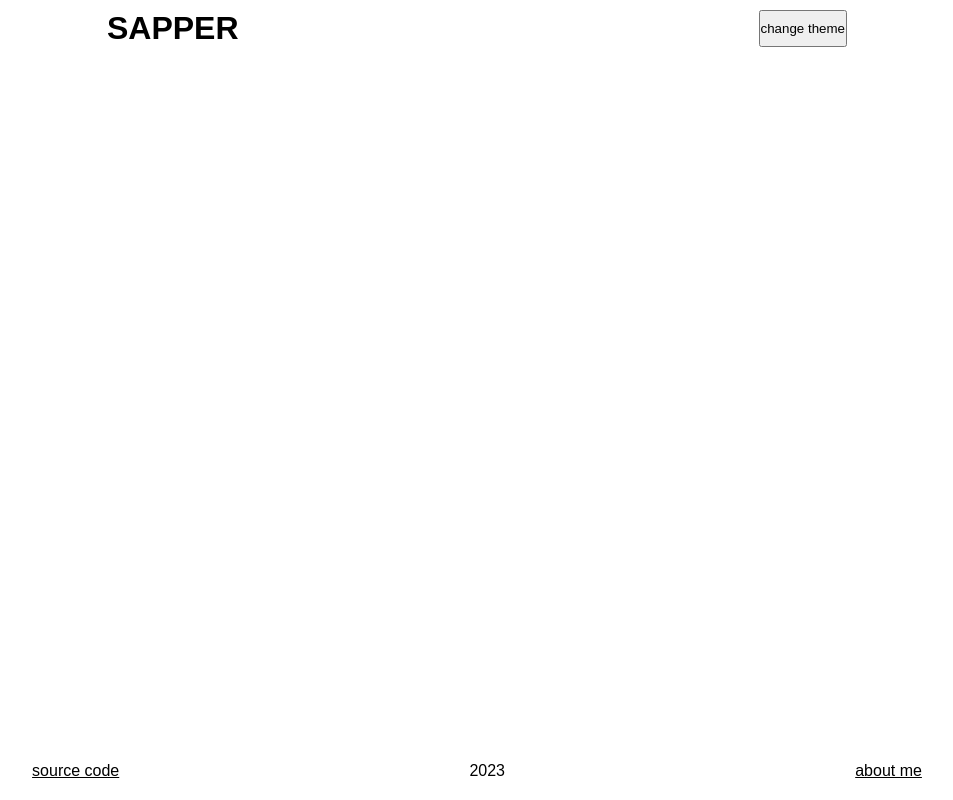
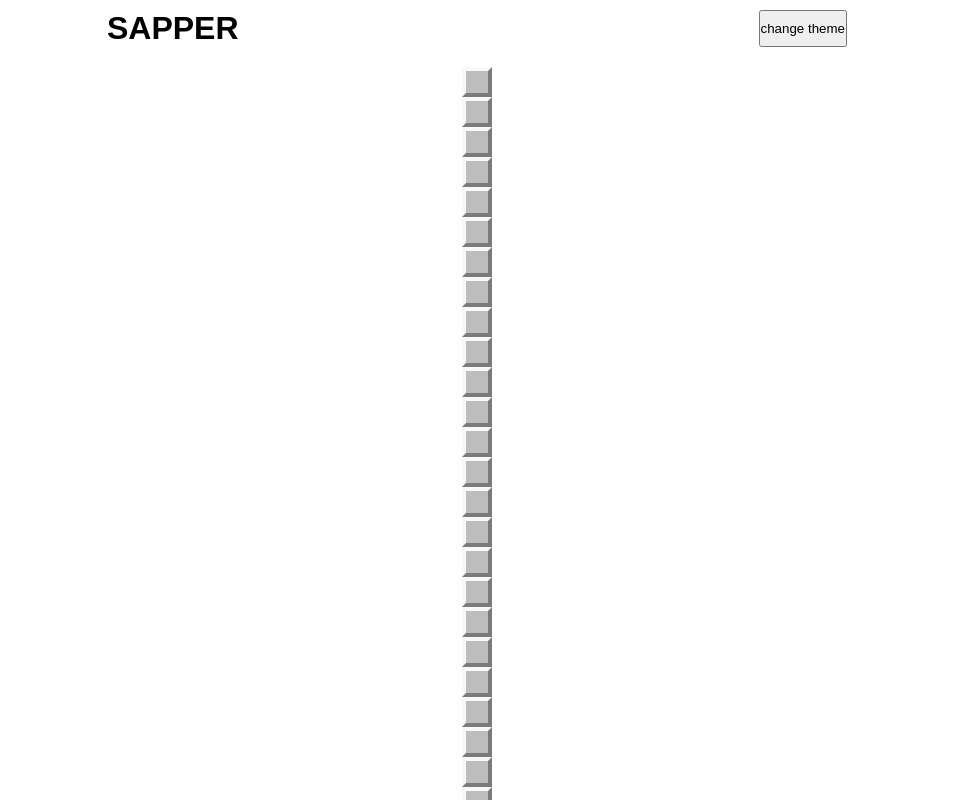
Before and after one commit to Vetapteka/sapper_game, a React (Create React App) app: page / in a window 1280 px wide. Shown: the top 800 px of the page, without its empty margins (163-1116 px from the left). Built offline with nearby package versions, Linux system fonts and the light colour scheme.

Commit message:
add base functionality for Game

```diff
--- a/src/components/game/Game.tsx
+++ b/src/components/game/Game.tsx
@@ -1,5 +1,38 @@
+import { useRef } from 'react';
+import Tile, { TileRef } from './tile/Tile';
+
+const x = 16;
+const y = 16;
+
 const Game = () => {
-    return <div></div>;
+    const tileRefs = useRef<Array<TileRef | null>>([]);
+
+    const createTiles = () => {
+        const tiles = [];
+        for (let i: number = 0; i < y * x; i++) {
+            tiles.push(
+                <Tile
+                    key={i}
+                    ref={(el) => (tileRefs.current[i] = el)}
+                    onClick={handleTileClick}
+                    index={i}
+                />
+            );
+        }
+        return tiles;
+    };
+
+    const handleTileClick = (event: React.MouseEvent<HTMLDivElement>) => {
+        const target = event.target as HTMLDivElement;
+        const index = target.dataset.index;
+        console.log(index);
+
+        if (typeof index !== 'undefined') {
+            tileRefs.current[+index]?.handleOpen();
+        }
+    };
+
+    return <>{createTiles()}</>;
 };
 
 export default Game;
--- /dev/null
+++ b/src/components/game/tile/Tile.tsx
@@ -0,0 +1,61 @@
+import { useState, forwardRef, useImperativeHandle } from 'react';
+import styled from 'styled-components';
+
+const Content = styled.div`
+    width: 30px;
+    height: 30px;
+`;
+
+const Closed = styled.div`
+    width: 100%;
+    height: 100%;
+    background-color: #bdbdbd;
+    border: 4px solid;
+    border-top-color: #f8f8f8;
+    border-left-color: #f8f8f8;
+    border-right-color: #7b7b7b;
+    border-bottom-color: #7b7b7b;
+`;
+
+const Open = styled.div`
+    width: 100%;
+    height: 100%;
+    background-color: #bdbdbd;
+    border: 1px solid #7b7b7b;
+`;
+
+export interface TileProps {
+    onClick: (event: React.MouseEvent<HTMLDivElement>) => void;
+    index: number;
+}
+
+export interface TileRef {
+    handleOpen: () => void;
+}
+
+const Tile = forwardRef<TileRef, TileProps>(({ onClick, index }, ref) => {
+    const [isOpen, setIsOpen] = useState(false);
+
+    const handleClick = (event: React.MouseEvent<HTMLDivElement>) => {
+        event.preventDefault();
+        onClick(event);
+    };
+
+    useImperativeHandle(ref, () => ({
+        handleOpen: () => {
+            setIsOpen(true);
+        },
+    }));
+
+    return (
+        <Content onClick={handleClick}>
+            {isOpen ? (
+                <Open data-index={index} />
+            ) : (
+                <Closed data-index={index} />
+            )}
+        </Content>
+    );
+});
+
+export default Tile;
```
